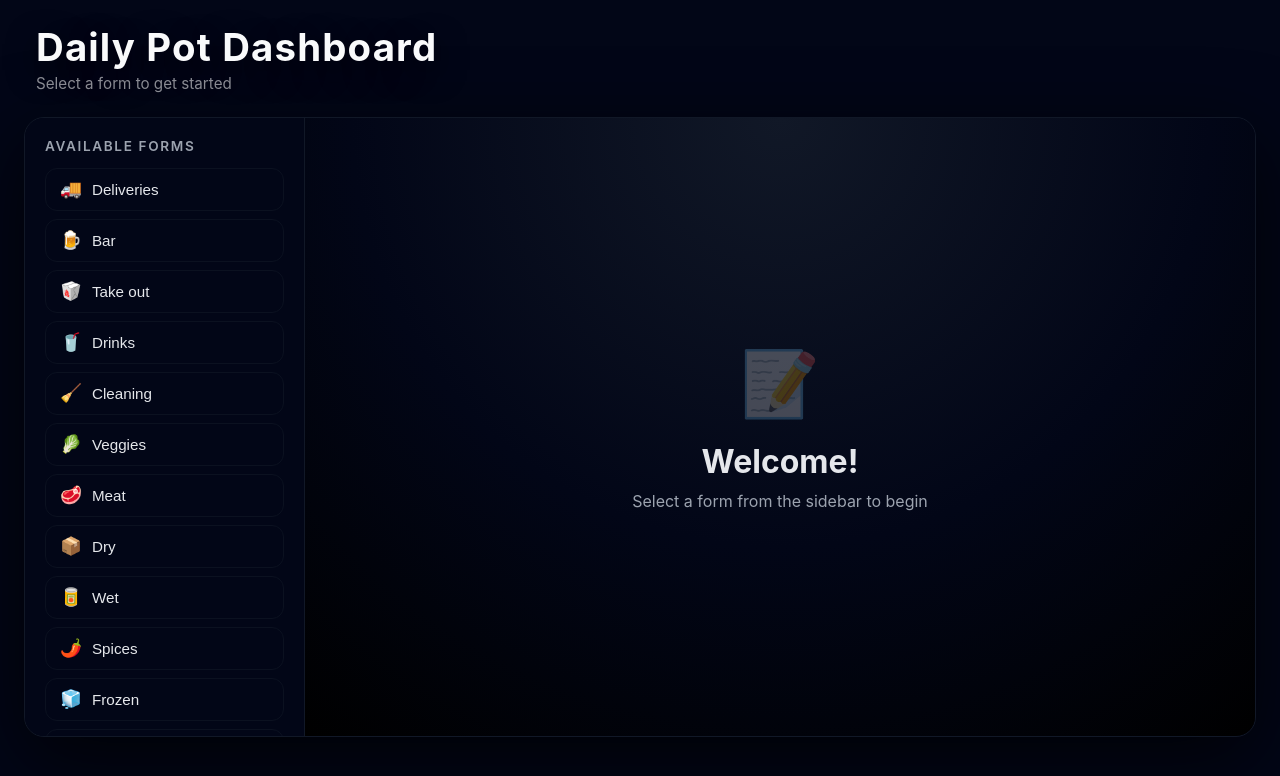
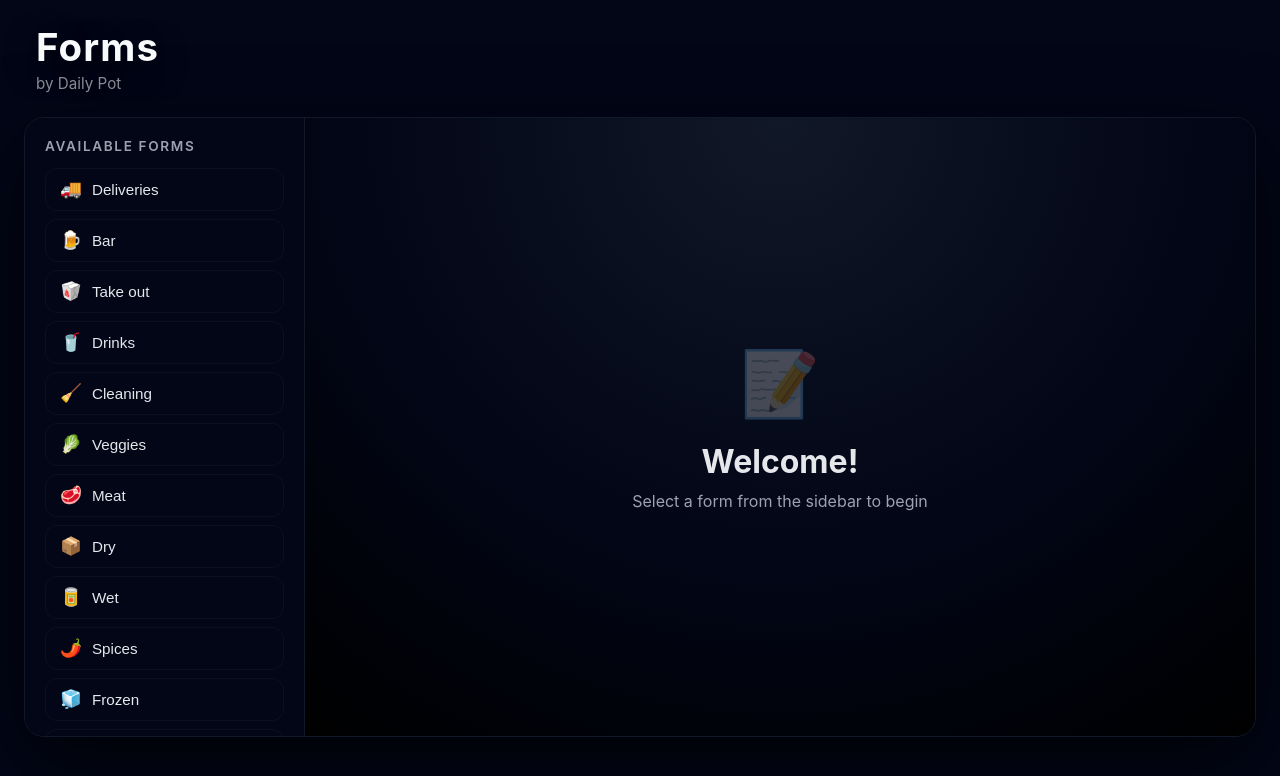
Before and after one commit to IvyAndersen/fillout-dashboard, a website: page index.html in a window 1280 px wide. Drawn offline with Linux system fonts and the light colour scheme.

Commit message:
Change title and header text to 'Forms'

```diff
--- a/index.html
+++ b/index.html
@@ -3,14 +3,14 @@
 <head>
     <meta charset="UTF-8">
     <meta name="viewport" content="width=device-width, initial-scale=1.0">
-    <title>Daily Pot Dashboard</title>
+    <title>Forms</title>
     <link rel="stylesheet" href="styles.css">
 </head>
 <body>
     <div class="container">
         <div class="header">
-            <h1>Daily Pot Dashboard</h1>
-            <p>Select a form to get started</p>
+            <h1>Forms</h1>
+            <p>by Daily Pot</p>
         </div>
 
         <div class="dashboard">
```
